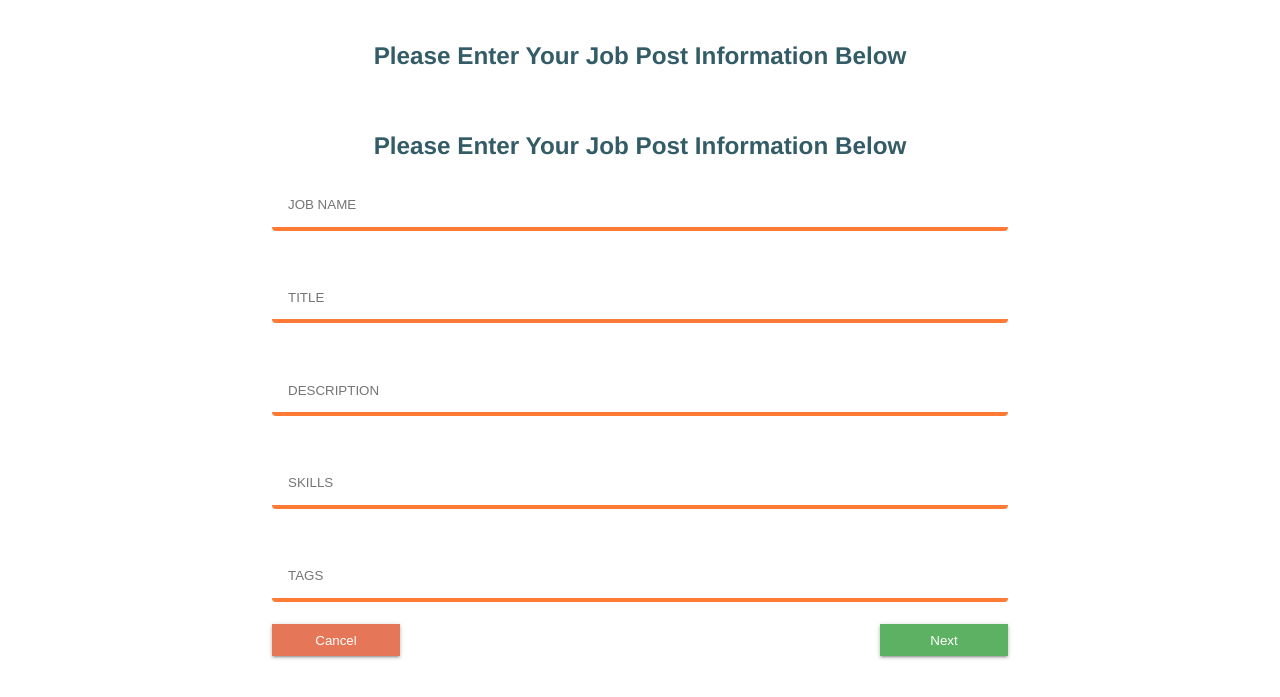
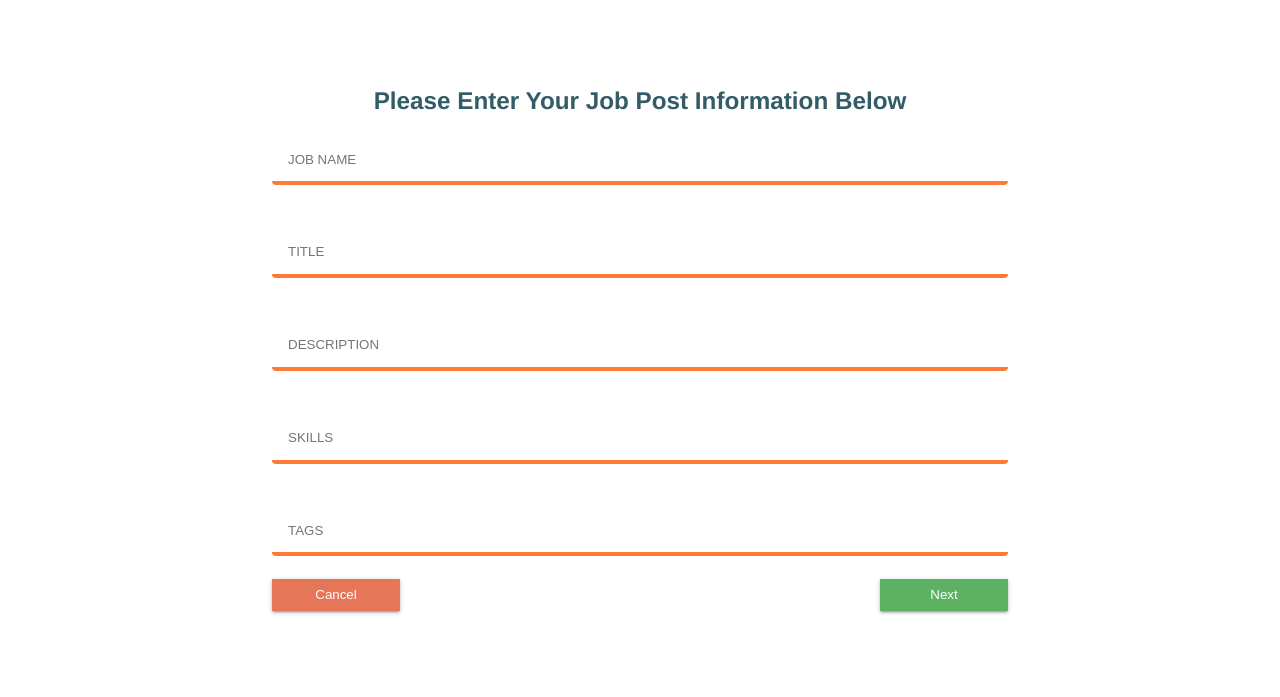
Before and after one commit to serCJm/recruiterra, a React app in the folder client/: page /job-postings/new in a window 1280 px wide. Shown: the part 71-768 px from the top of the page. Built offline with nearby package versions, Linux system fonts and the light colour scheme; some packages are replaced by stand-ins of ours; no server answers.

Commit message:
Export title

```diff
--- a/client/src/components/JobPostings/JobPostForm/JobPostForm.js
+++ b/client/src/components/JobPostings/JobPostForm/JobPostForm.js
@@ -21,9 +21,6 @@ const JobPostForm = props => {
   }
   return (
     <>
-      <h2 className={classes.title}>
-        Please Enter Your Job Post Information Below
-      </h2>
       <form onSubmit={props.handleSubmit(props.onJobPostSubmit)}>
         {renderFields()}
         <div className={classes.btnContainer}>
--- a/client/src/components/JobPostings/JobPostForm/JobPostForm.module.css
+++ b/client/src/components/JobPostings/JobPostForm/JobPostForm.module.css
@@ -1,17 +1,5 @@
-.title {
-  margin-bottom: 0;
-  text-align: center;
-  color: var(--dark-color);
-}
-
 .btnContainer {
   display: flex;
   justify-content: space-between;
   align-items: center;
 }
-
-@media only screen and (max-height: 800px) {
-  .title {
-    margin-top: 4rem;
-  }
-}
```
